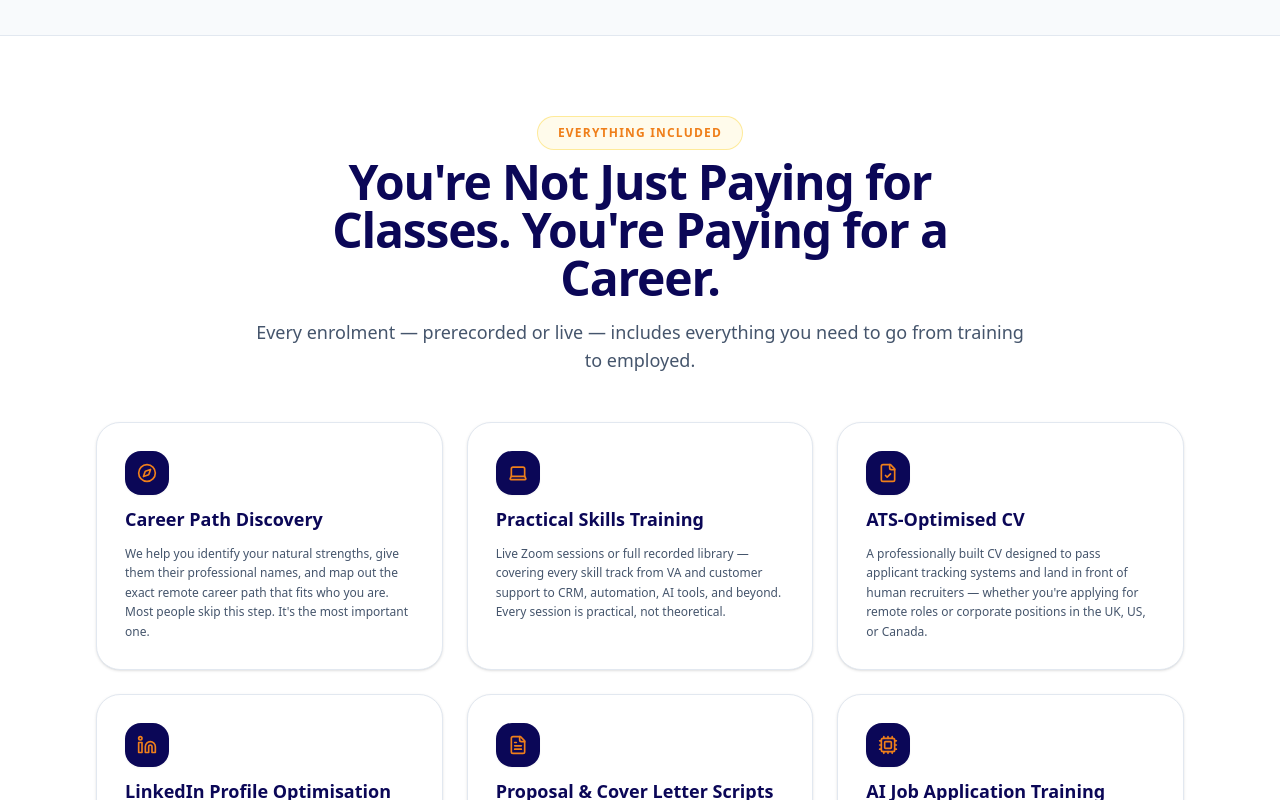
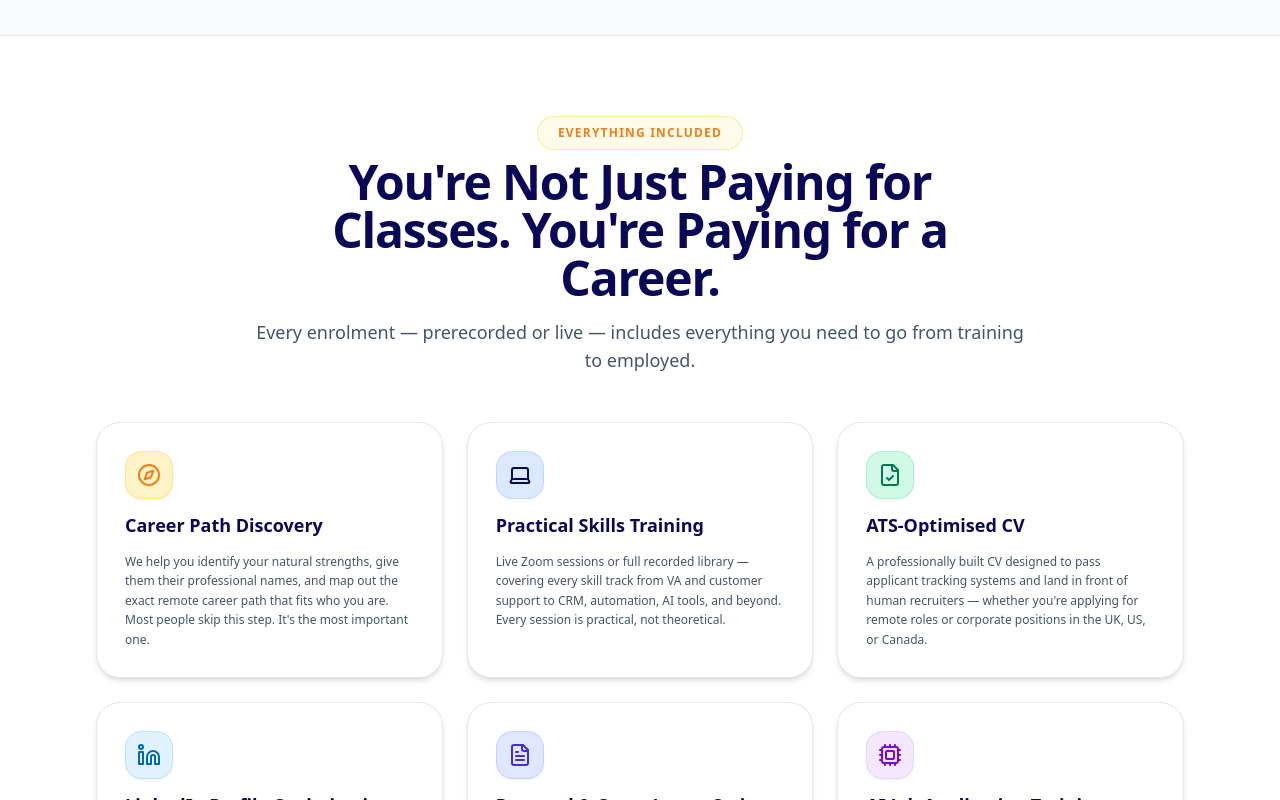
Before and after one commit to Codewitheyezyc/aceafricatech, a Next.js app: page / in a window 1280 px wide. Shown: the part 8585-9385 px from the top of the page. Built offline with nearby package versions, Linux system fonts and the light colour scheme.

Commit message:
style: apply high-contrast icon badge design system across all sections

```diff
--- a/app/about/page.tsx
+++ b/app/about/page.tsx
@@ -1,6 +1,6 @@
 import Link from 'next/link';
 import Image from 'next/image';
-import { ShieldCheck, Award, Target, Eye, ArrowRight, Globe, CheckCircle2 } from 'lucide-react';
+import { Target, Eye, ArrowRight } from 'lucide-react';
 
 export default function AboutPage() {
   return (
@@ -63,7 +63,7 @@ export default function AboutPage() {
               Currently working as a Customer Support Specialist and Marketing Expert for a corporate organization in Toronto, Canada, Awanger brings active practitioner knowledge into the curriculum.
             </p>
             <p>
-              Having trained over 5,000 everyday Nigerians, AceAfrica focuses on actionable, practical skills rather than abstract theory — teaching you how foreign support teams operate, how to handle customer tickets, and how to pitch your skills confidently on Upwork, Contra, and LinkedIn.
+              Having trained over 5,000 everyday Africans, AceAfrica focuses on actionable, practical skills rather than abstract theory — teaching you how foreign support teams operate, how to handle customer tickets, and how to pitch your skills confidently on Upwork, Contra, and LinkedIn.
             </p>
           </div>
         </div>
@@ -74,7 +74,7 @@ export default function AboutPage() {
             href="/enroll"
             className="inline-flex items-center justify-center space-x-2 bg-[#EF7F1A] hover:bg-[#D96E0F] text-white font-bold px-6 py-3 rounded-xl text-sm sm:text-base shadow-md transition-all hover:scale-105"
           >
-            <span>Join Next Training Cohort (₦25,000)</span>
+            <span>Join Next Training Cohort</span>
             <ArrowRight className="w-4 h-4" />
           </Link>
         </div>
@@ -89,22 +89,22 @@ export default function AboutPage() {
           </div>
 
           <div className="grid grid-cols-1 md:grid-cols-2 gap-8 text-left">
-            <div className="bg-white p-8 rounded-3xl border border-slate-200 shadow-sm space-y-4">
-              <div className="w-12 h-12 rounded-2xl bg-[#0B0757] text-[#EF7F1A] flex items-center justify-center">
+            <div className="bg-white p-8 rounded-3xl border border-slate-200/90 shadow-md space-y-4 hover:border-[#EF7F1A] hover:shadow-xl transition-all duration-300">
+              <div className="w-12 h-12 rounded-2xl bg-blue-100 text-[#0B0757] border border-blue-200 flex items-center justify-center font-bold shadow-xs shrink-0">
                 <Target className="w-6 h-6" />
               </div>
-              <h3 className="text-xl font-bold text-[#0B0757]">Our Mission</h3>
-              <p className="text-sm text-slate-600 leading-relaxed">
+              <h3 className="text-xl font-black text-[#0B0757]">Our Mission</h3>
+              <p className="text-sm text-slate-600 leading-relaxed font-normal">
                 To provide individuals with the tools, resources, and hands-on mentorship needed to succeed in today's digital world. Through our expertly crafted courses and personalized guidance, we aim to bridge the skills gap and empower our students to reach new heights in their professional journeys.
               </p>
             </div>
 
-            <div className="bg-white p-8 rounded-3xl border border-slate-200 shadow-sm space-y-4">
-              <div className="w-12 h-12 rounded-2xl bg-[#0B0757] text-[#EF7F1A] flex items-center justify-center">
+            <div className="bg-white p-8 rounded-3xl border border-slate-200/90 shadow-md space-y-4 hover:border-[#EF7F1A] hover:shadow-xl transition-all duration-300">
+              <div className="w-12 h-12 rounded-2xl bg-amber-100 text-[#EF7F1A] border border-amber-200 flex items-center justify-center font-bold shadow-xs shrink-0">
                 <Eye className="w-6 h-6" />
               </div>
-              <h3 className="text-xl font-bold text-[#0B0757]">Our Vision</h3>
-              <p className="text-sm text-slate-600 leading-relaxed">
+              <h3 className="text-xl font-black text-[#0B0757]">Our Vision</h3>
+              <p className="text-sm text-slate-600 leading-relaxed font-normal">
                 At AceAfrica, our vision is simple: to empower everyday people with digital support skills that help them stand out and thrive while working remotely, no matter where they are in the world.
               </p>
             </div>
--- a/components/home/HowItWorks.tsx
+++ b/components/home/HowItWorks.tsx
@@ -5,24 +5,28 @@ const steps = [
     number: "01",
     title: "Step 1: Discover",
     icon: Compass,
+    iconBg: "bg-amber-100 text-[#EF7F1A] border-amber-200",
     description: "Before we teach you anything, we help you understand yourself. What are you naturally good at? What do those skills look like in the global job market? What career path fits your personality, your lifestyle, and your goals? This is where most courses skip ahead. We don't."
   },
   {
     number: "02",
     title: "Step 2: Learn",
     icon: BookOpen,
+    iconBg: "bg-blue-100 text-[#0B0757] border-blue-200",
     description: "Four weeks of practical, hands-on training — either live on Zoom with Awanger and your cohort, or through the full recorded library at your own pace. Every session covers real tools, real workflows, and real scenarios from international workplaces."
   },
   {
     number: "03",
     title: "Step 3: Build",
     icon: Layers,
+    iconBg: "bg-indigo-100 text-indigo-700 border-indigo-200",
     description: "Your ATS-optimised CV. Your LinkedIn profile, rewritten to attract inbound recruiters. Your cover letter and proposal scripts. Your job application strategy. By the time you finish, you don't just have skills — you have a complete professional identity ready to present to the world."
   },
   {
     number: "04",
     title: "Step 4: Get Hired",
     icon: Briefcase,
+    iconBg: "bg-emerald-100 text-emerald-700 border-emerald-200",
     description: "Apply with confidence. Our student community shares live remote job leads daily. We show you exactly where to look, what to say, and how to apply in a way that gets responses — including for corporate roles in the UK, US, and Canada."
   }
 ];
@@ -51,17 +55,17 @@ export default function HowItWorks() {
             return (
               <div
                 key={step.number}
-                className="bg-white p-7 rounded-3xl border border-slate-200 shadow-sm space-y-4 hover:shadow-lg hover:border-[#EF7F1A] transition-all duration-300 flex flex-col justify-between"
+                className="bg-white p-7 rounded-3xl border border-slate-200/90 shadow-md space-y-4 hover:shadow-xl hover:border-[#EF7F1A] transition-all duration-300 flex flex-col justify-between"
               >
                 <div className="space-y-4">
                   <div className="flex items-center justify-between">
-                    <div className="w-12 h-12 rounded-2xl bg-[#0B0757] text-[#EF7F1A] flex items-center justify-center font-bold">
+                    <div className={`w-12 h-12 rounded-2xl ${step.iconBg} border flex items-center justify-center font-bold shadow-xs shrink-0`}>
                       <Icon className="w-6 h-6" />
                     </div>
                     <span className="text-2xl font-black text-slate-300">{step.number}</span>
                   </div>
-                  <h3 className="text-xl font-bold text-[#0B0757]">{step.title}</h3>
-                  <p className="text-xs text-slate-600 leading-relaxed">{step.description}</p>
+                  <h3 className="text-xl font-black text-[#0B0757]">{step.title}</h3>
+                  <p className="text-xs text-slate-600 leading-relaxed font-normal">{step.description}</p>
                 </div>
               </div>
             );
--- a/components/home/WhatYouGet.tsx
+++ b/components/home/WhatYouGet.tsx
@@ -4,46 +4,55 @@ const deliverables = [
   {
     title: "Career Path Discovery",
     icon: Compass,
+    iconBg: "bg-amber-100 text-[#EF7F1A] border-amber-200",
     description: "We help you identify your natural strengths, give them their professional names, and map out the exact remote career path that fits who you are. Most people skip this step. It's the most important one."
   },
   {
     title: "Practical Skills Training",
     icon: Laptop,
+    iconBg: "bg-blue-100 text-[#0B0757] border-blue-200",
     description: "Live Zoom sessions or full recorded library — covering every skill track from VA and customer support to CRM, automation, AI tools, and beyond. Every session is practical, not theoretical."
   },
   {
     title: "ATS-Optimised CV",
     icon: FileCheck,
+    iconBg: "bg-emerald-100 text-emerald-700 border-emerald-200",
     description: "A professionally built CV designed to pass applicant tracking systems and land in front of human recruiters — whether you're applying for remote roles or corporate positions in the UK, US, or Canada."
   },
   {
     title: "LinkedIn Profile Optimisation",
     icon: Linkedin,
+    iconBg: "bg-sky-100 text-sky-700 border-sky-200",
     description: "Your LinkedIn rewritten to attract inbound opportunities. Recruiters search LinkedIn every day for people with your skills — we make sure they find you."
   },
   {
     title: "Proposal & Cover Letter Scripts",
     icon: FileText,
+    iconBg: "bg-indigo-100 text-indigo-700 border-indigo-200",
     description: "Exact copy frameworks that our graduates use to win clients on Upwork, Contra, and LinkedIn, and to land interviews for full-time remote roles."
   },
   {
     title: "AI Job Application Training",
     icon: Cpu,
+    iconBg: "bg-purple-100 text-purple-700 border-purple-200",
     description: "We show you how to train AI tools to apply for the right roles on your behalf — smartly, strategically, and at scale. This alone puts you ahead of 90% of applicants."
   },
   {
-    title: "Real Talk from the Corporate World",
+    title: "Real Talk from Corporate World",
     icon: MessageSquare,
+    iconBg: "bg-rose-100 text-rose-700 border-rose-200",
     description: "Awanger shares real stories from her career — the struggles, the wins, and the unwritten rules of navigating international workplaces as an African professional. Because cultural fluency in a global workplace is a skill too."
   },
   {
-    title: "Student Community & Live Job Leads",
+    title: "Student Community & Job Leads",
     icon: Users,
+    iconBg: "bg-amber-100 text-[#EF7F1A] border-amber-200",
     description: "Join a private WhatsApp and Telegram network of 5,000+ AceAfrica alumni sharing remote job leads, mock interview practice, and ongoing support — long after training ends."
   },
   {
     title: "Certificate of Completion",
     icon: Award,
+    iconBg: "bg-emerald-100 text-emerald-700 border-emerald-200",
     description: "Issued on graduation and signed by Awanger Agena, Founder & Lead Trainer. Recognised within the AceAfrica alumni network and presentable to employers."
   }
 ];
@@ -74,14 +83,14 @@ export default function WhatYouGet() {
           return (
             <div
               key={idx}
-              className="bg-white p-7 rounded-3xl border border-slate-200 shadow-sm space-y-3.5 hover:border-[#EF7F1A] hover:shadow-md transition-all duration-200 flex flex-col justify-between"
+              className="bg-white p-7 rounded-3xl border border-slate-200/90 shadow-md space-y-3.5 hover:border-[#EF7F1A] hover:shadow-xl transition-all duration-300 flex flex-col justify-between"
             >
-              <div className="space-y-3">
-                <div className="w-11 h-11 rounded-2xl bg-[#0B0757] text-[#EF7F1A] flex items-center justify-center font-bold shadow-xs">
-                  <Icon className="w-5 h-5" />
+              <div className="space-y-3.5">
+                <div className={`w-12 h-12 rounded-2xl ${item.iconBg} border flex items-center justify-center font-bold shadow-xs shrink-0`}>
+                  <Icon className="w-6 h-6" />
                 </div>
-                <h3 className="text-lg font-bold text-[#0B0757] leading-snug">{item.title}</h3>
-                <p className="text-xs text-slate-600 leading-relaxed">{item.description}</p>
+                <h3 className="text-lg font-black text-[#0B0757] leading-snug">{item.title}</h3>
+                <p className="text-xs text-slate-600 leading-relaxed font-normal">{item.description}</p>
               </div>
             </div>
           );
```
Also changed, not shown: app/contact/page.tsx (+14 -14 lines).
